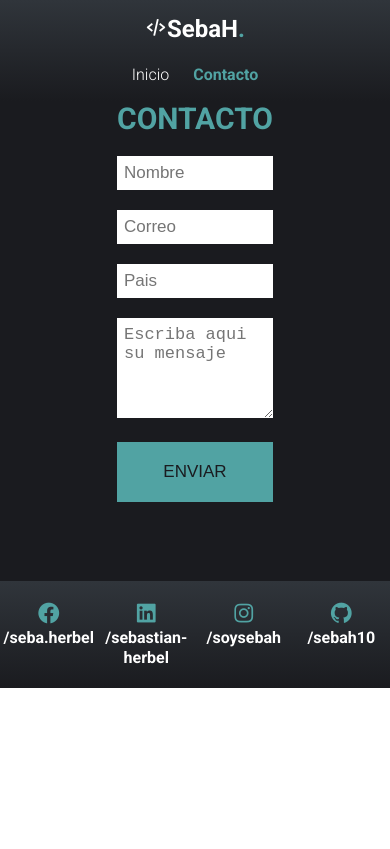
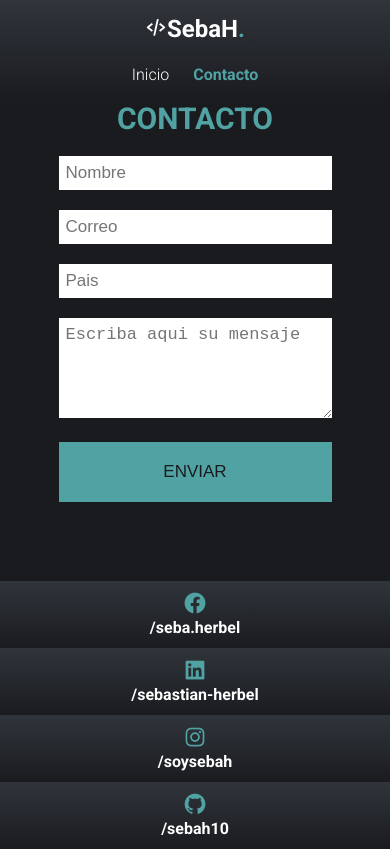
Before and after one commit to sebah10/proyecto-desarrollo, a plain HTML site: page contacto.html in a window 390 px wide. Drawn offline with nearby package versions, Linux system fonts and the light colour scheme.

Commit message:
Se modifico el responsive del contacto

```diff
--- a/contacto.html
+++ b/contacto.html
@@ -45,8 +45,8 @@
     </main>
 
 
-    <footer class="redes-sociales">
-        <div class="contact">
+    <footer>
+        <div class="redes-sociales">
             <div class="contacto_item">
                 <i class='socialmedia__icon bx bxl-facebook-circle'></i>
                 <a class="contact__title" href="https://www.facebook.com/seba.herbel">/seba.herbel</a>
@@ -62,7 +62,7 @@
                 <a class="contact__title" href="https://www.instagram.com/soysebah/">/soysebah</a>
             </div>
 
-            <div class="contacto_item item__contact--gold">
+            <div class="contacto_item">
                 <i class='socialmedia__icon bx bxl-github'></i>
                 <a class="contact__title" href="https://github.com/sebah10">/sebah10</a>
             </div>
--- a/css/styles.css
+++ b/css/styles.css
@@ -45,7 +45,7 @@ body {
 .nav__hero {
     color: #fff;
     height: 70px;
-    border-bottom: 1px solid rgba (255,255,255, 0.1)
+    border-bottom: 1px solid rgba (255,255,255, 0.1);
 }
 
 .nav__container {
@@ -580,6 +580,14 @@ body {
     height: 480px;
 }
 
+
+.redes-sociales {
+    display: flex;
+    width: 100%;
+    flex-wrap: wrap;
+    color: #fff;
+}
+
 .contact__form {
     width: 100%;
     padding: 0 30%;
@@ -642,6 +650,9 @@ textarea {
     color: var(--waterblue);
 
 }
+
+
+
 
 
 @media screen and (max-width:900px) {
@@ -758,7 +769,7 @@ textarea {
         flex-direction: column-reverse;
         justify-content: flex-end;
         height: auto;
-        /* padding: 30px 0;
+        padding: 30px 0;
     }
 
     .hero__textos{
@@ -837,6 +848,16 @@ textarea {
         padding: 10px 0;
     }
 
+    .contact__form {
+        padding: 0 15%;
+    }
+
+    .contacto__item {
+        width: 100%;
+        padding: 10px 0;
+    }
+
+
 }
 
 @media screen and (max-width:500px){
@@ -896,4 +917,17 @@ textarea {
     .donwload__logo {
         font-size: 30px;
     }
+
+    .contact__form {
+        padding: 0 15%;
+    }
+
+    .redes-sociales {
+        flex-direction: column;
+    }
+
+    .contacto_item {
+        width: 100%;
+        padding: 10px 0;
+    }
 }
```
Also changed, not shown: index.html (+1 -1 lines).
